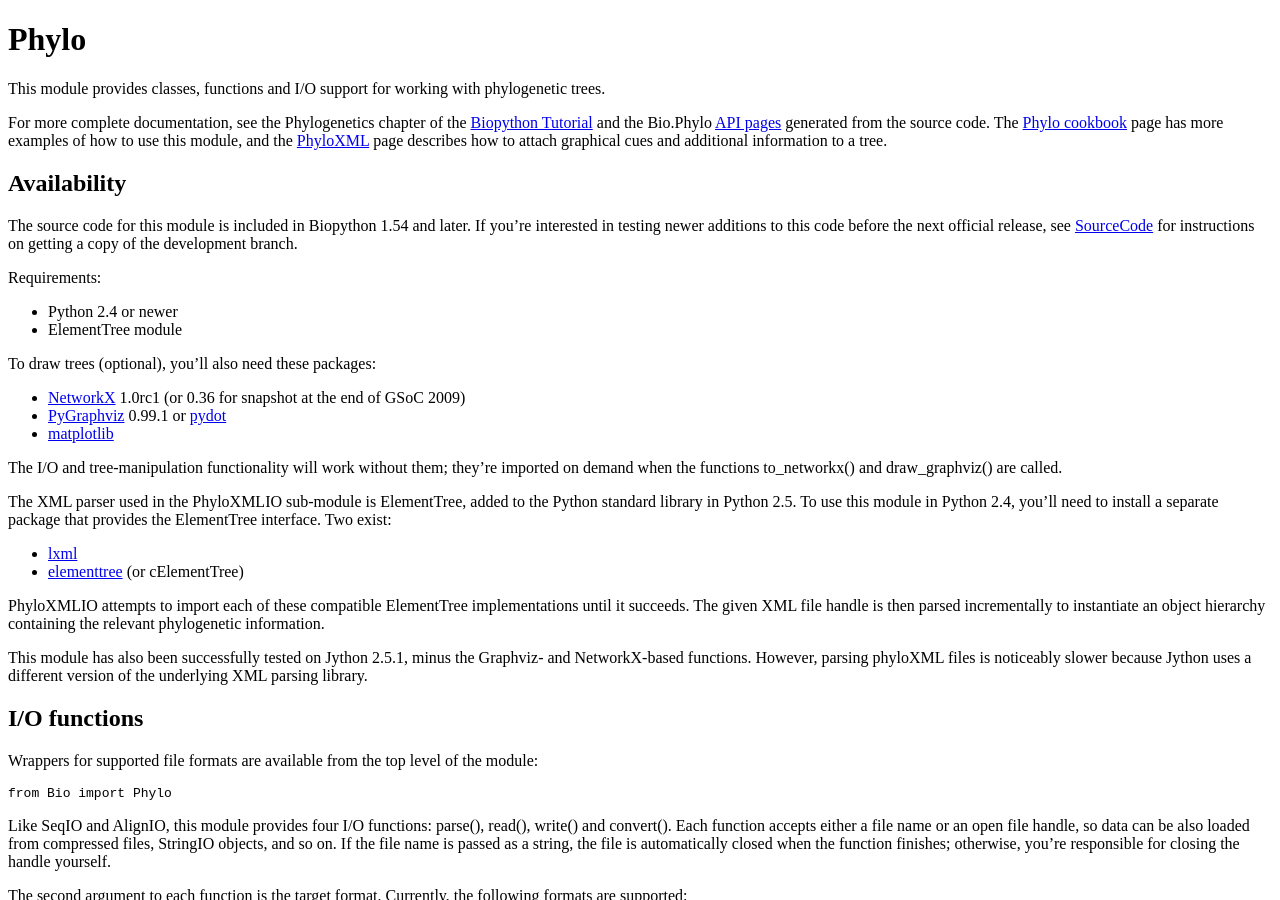
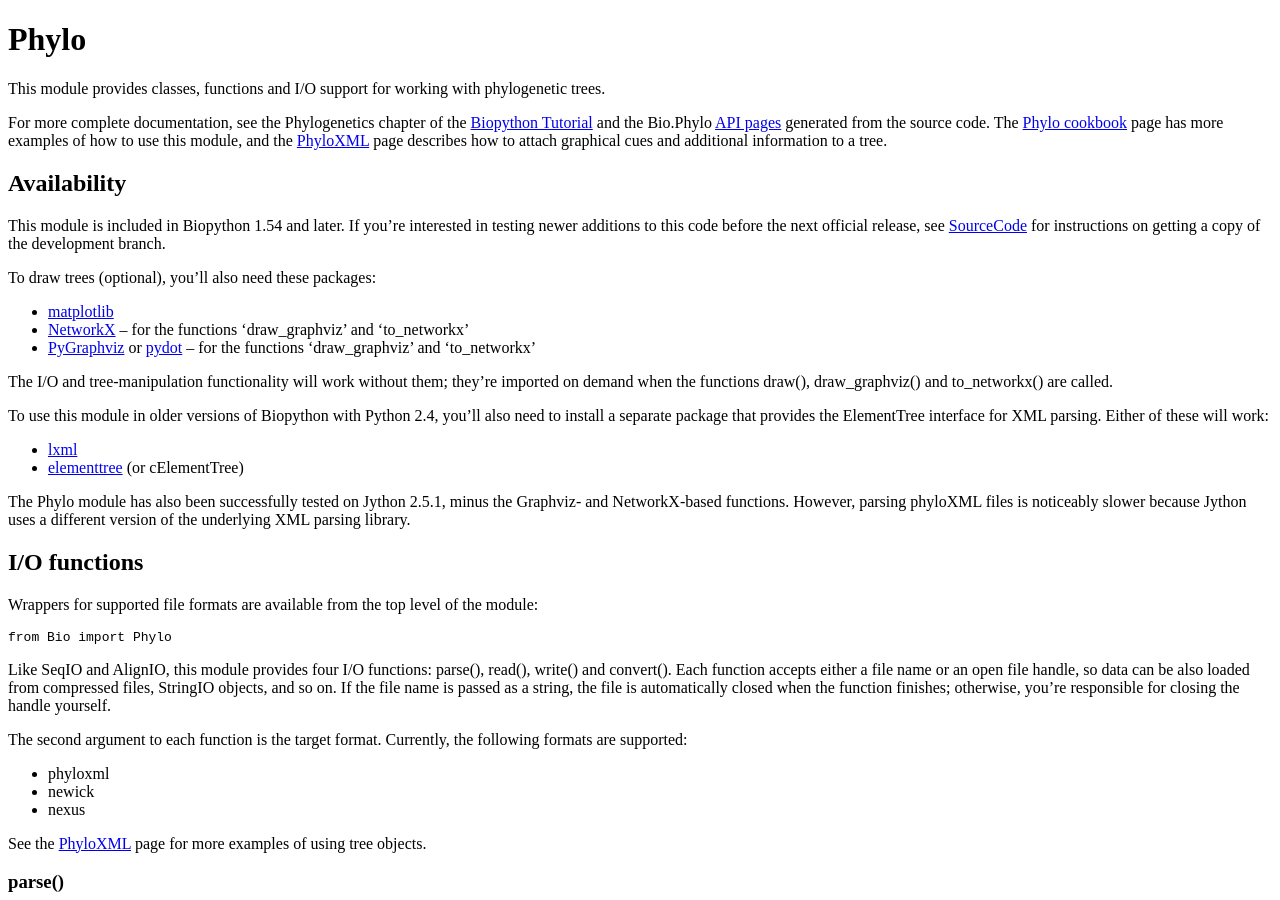
Before and after one commit to biopython/biopython.github.io, a Jekyll site: the page built from wiki/Phylo.md, in a window 1280 px wide and 900 px high. Built offline with Jekyll 4.4.1, drawn with Linux system fonts in a browser that asks for light colours.

Commit message:
/* Availability */ revised ancient version info

```diff
--- a/wiki/Phylo.md
+++ b/wiki/Phylo.md
@@ -22,46 +22,36 @@ how to attach graphical cues and additional information to a tree.
 Availability
 ------------
 
-The source code for this module is included in Biopython 1.54 and later.
-If you're interested in testing newer additions to this code before the
-next official release, see [SourceCode](SourceCode "wikilink") for
+This module is included in Biopython 1.54 and later. If you're
+interested in testing newer additions to this code before the next
+official release, see [SourceCode](SourceCode "wikilink") for
 instructions on getting a copy of the development branch.
-
-Requirements:
-
--   Python 2.4 or newer
--   ElementTree module
 
 To draw trees (optional), you'll also need these packages:
 
--   [NetworkX](http://networkx.lanl.gov/index.html) 1.0rc1 (or 0.36 for
-    snapshot at the end of GSoC 2009)
--   [PyGraphviz](http://networkx.lanl.gov/pygraphviz/) 0.99.1 or
-    [pydot](http://dkbza.org/pydot.html)
 -   [matplotlib](http://matplotlib.sourceforge.net/)
+-   [NetworkX](http://networkx.lanl.gov/index.html) -- for the functions
+    'draw\_graphviz' and 'to\_networkx'
+-   [PyGraphviz](http://networkx.lanl.gov/pygraphviz/) or
+    [pydot](http://dkbza.org/pydot.html) -- for the functions
+    'draw\_graphviz' and 'to\_networkx'
 
 The I/O and tree-manipulation functionality will work without them;
-they're imported on demand when the functions to\_networkx() and
-draw\_graphviz() are called.
+they're imported on demand when the functions draw(), draw\_graphviz()
+and to\_networkx() are called.
 
-The XML parser used in the PhyloXMLIO sub-module is ElementTree, added
-to the Python standard library in Python 2.5. To use this module in
-Python 2.4, you'll need to install a separate package that provides the
-ElementTree interface. Two exist:
+To use this module in older versions of Biopython with Python 2.4,
+you'll also need to install a separate package that provides the
+ElementTree interface for XML parsing. Either of these will work:
 
 -   [lxml](http://codespeak.net/lxml/)
 -   [elementtree](http://effbot.org/zone/element-index.htm)
     (or cElementTree)
 
-PhyloXMLIO attempts to import each of these compatible ElementTree
-implementations until it succeeds. The given XML file handle is then
-parsed incrementally to instantiate an object hierarchy containing the
-relevant phylogenetic information.
-
-This module has also been successfully tested on Jython 2.5.1, minus the
-Graphviz- and NetworkX-based functions. However, parsing phyloXML files
-is noticeably slower because Jython uses a different version of the
-underlying XML parsing library.
+The Phylo module has also been successfully tested on Jython 2.5.1,
+minus the Graphviz- and NetworkX-based functions. However, parsing
+phyloXML files is noticeably slower because Jython uses a different
+version of the underlying XML parsing library.
 
 I/O functions
 -------------
```
Also changed, not shown: 1 other file.
